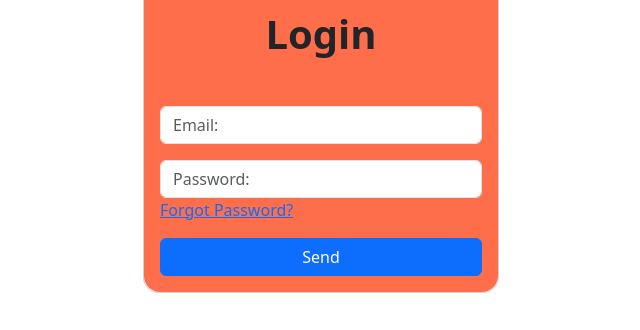
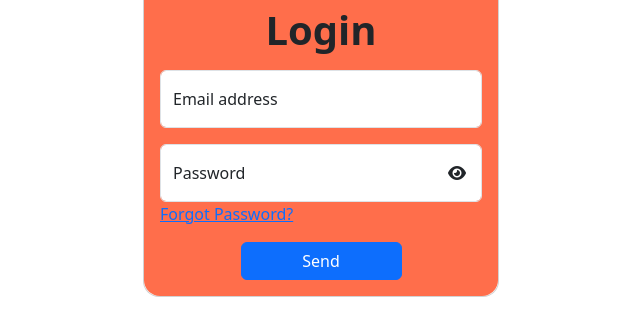
Before and after one commit to Stackdeveloper23/ISSC, a React (Vite) app in the folder frontend/: page /login in a window 1280 px wide. Shown: the part 410-740 px from the top of the page, without its empty margins (319-959 px from the left). Built offline with nearby package versions, Linux system fonts and the light colour scheme.

Commit message:
arreglo detalles

```diff
--- a/frontend/index.html
+++ b/frontend/index.html
@@ -9,6 +9,7 @@
     <link rel="stylesheet" href="https://fonts.googleapis.com/css2?family=Material+Symbols+Outlined:opsz,wght,FILL,GRAD@24,400,0,0" />
     <link rel="preconnect" href="https://fonts.gstatic.com">
     <link href="https://fonts.googleapis.com/css2?family=Montserrat:wght@400;700&display=swap" rel="stylesheet">
+    <link rel="stylesheet" href="https://cdnjs.cloudflare.com/ajax/libs/font-awesome/5.15.4/css/all.min.css"/>
     <title>SCSI</title>
   </head>
   <body>
--- a/frontend/package.json
+++ b/frontend/package.json
@@ -10,6 +10,7 @@
     "preview": "vite preview"
   },
   "dependencies": {
+    "@fortawesome/fontawesome-free": "^6.6.0",
     "@popperjs/core": "^2.11.8",
     "axios": "^1.7.2",
     "bootstrap": "^5.3.3",
--- a/frontend/src/App.jsx
+++ b/frontend/src/App.jsx
@@ -1,10 +1,9 @@
 import 'bootstrap/dist/css/bootstrap.min.css';
 import 'bootstrap/dist/js/bootstrap.bundle.min.js';
-
+import '@fortawesome/fontawesome-free/css/all.min.css';
 //Layouts
 import LayoutLogin from "./layouts/LayoutLogin";
 import LayoutAdmin from "./layouts/LayoutAdmin";
-//import LayoutClient from "./layouts/LayoutWriter";
 
 //public
 import ProtectedRoutes from "./pageauth/ProtectedRoutes";
--- a/frontend/src/components/ButtonTheme.jsx
+++ b/frontend/src/components/ButtonTheme.jsx
@@ -3,12 +3,6 @@ import 'bootstrap/dist/css/bootstrap.min.css';
 import 'bootstrap/dist/js/bootstrap.bundle.min.js';
 
 const ButtonTheme = () => {
-
-        const [isActive, setIsActive] = useState(false);
-
-        const handleButtonClick = () => {
-          setIsActive((prevIsActive) => !prevIsActive);
-        };
 
     const [theme, setTheme] = useState(() => {
         return (
@@ -101,8 +95,7 @@ const ButtonTheme = () => {
         <div className="dropdown position-fixed bottom-0 end-0 mb-3 me-3 bd-mode-toggle">
             {svg()}
             <button
-                className={`btn btn-bd-primary py-2 dropdown-toggle d-flex align-items-center ${isActive ? 'btn-active' : 'btn-opacity'}`}
-                onClick={handleButtonClick}
+                className="btn btn-bd-primary py-2 dropdown-toggle d-flex align-items-center"
                 id="bd-theme"
                 type="button"
                 aria-expanded="false"
@@ -130,7 +123,7 @@ const ButtonTheme = () => {
                     inset: "auto 0px 0px auto",
                     margin: "0px",
                     transform: "translate(0px, -44px)",
-                }} // Aplica los estilos personalizados
+                }}
             >
                 <li>
                     <button
--- a/frontend/src/components/Navbar.jsx
+++ b/frontend/src/components/Navbar.jsx
@@ -4,7 +4,7 @@ import ButtonTheme from "./ButtonTheme";
 
 const Navbar = () => {
     const { getRol, getLogout, getToken } = AuthUser();
-
+    const rol = getRol();
     const logoutUser = () => {
         const token = getToken();
 
@@ -57,7 +57,7 @@ const Navbar = () => {
     return (
         <nav className="navbar navbar-expand-lg border border-dark" style={{ backgroundColor: "#ff6e4b"}}>
             <div className="container-fluid">
-                <Link to="/{getRol}" className="navbar-brand">
+                <Link to={`/${rol}`} className="navbar-brand">
                     <img
                         src="https://www.intraway.com/wp-content/uploads/2023/08/intraway-logo.png"
                         className="navbar-brand"
--- a/frontend/src/pageadmin/SowDetails.jsx
+++ b/frontend/src/pageadmin/SowDetails.jsx
@@ -3,7 +3,6 @@ import { Link, useParams, useNavigate } from "react-router-dom";
 import Config from "../Config";
 import Enum from "../components/Enum";
 import moment from "moment";
-//import moment from "moment";
 
 const SowDetails = () => {
     const { id } = useParams();
@@ -39,7 +38,7 @@ const SowDetails = () => {
     useEffect(() => {
         const getSowById = async () => {
             try {
-                const response = await Config.getsSowsById(id);
+                const response = await Config.getSowById(id);
                 const data = response.data;
                 setFormData(data);
 
--- a/frontend/src/pageadmin/UserCreate.jsx
+++ b/frontend/src/pageadmin/UserCreate.jsx
@@ -13,6 +13,8 @@ const UserCreate = () => {
     const [roles, setRoles] = useState([]);
     const [selectedRoles, setSelectedRoles] = useState("");
     const [errors, setErrors] = useState({});
+    const [passwordVisible, setPasswordVisible] = useState(false);
+
 
     useEffect(() => {
         const fetchRoles = async () => {
@@ -27,6 +29,10 @@ const UserCreate = () => {
 
         fetchRoles();
     }, []);
+
+    const togglePasswordVisibility = () => {
+        setPasswordVisible(!passwordVisible);
+      };
 
     const handleRoleChange = (e) => {
         const value = Array.from(
@@ -147,6 +153,7 @@ const UserCreate = () => {
                                                 {errors.password}
                                             </div>
                                         )}
+
                                 </div>
                                 <div className="col-sm-12 mt-3">
                                     <label htmlFor="name">
--- a/frontend/src/pageadmin/UserUpdate.jsx
+++ b/frontend/src/pageadmin/UserUpdate.jsx
@@ -61,7 +61,7 @@ const UserUpdate = () => {
     <div className="container-fluid">
       <div className="row">
         <Siderbar />
-        <div className="col-sm-11 mt-3 mb-3">
+        <div className="col-sm-10 mt-3 mb-3">
           <div className="card">
             <div className="card-header">
               <div className="container d-flex">
--- a/frontend/src/pageauth/Login.jsx
+++ b/frontend/src/pageauth/Login.jsx
@@ -10,12 +10,21 @@ const Login = () => {
   const [password, setPassword] = useState("");
   const [message, setMessage] = useState("");
   const navigate = useNavigate();
+  const [passwordVisible, setPasswordVisible] = useState(false);
+
+
 
   useEffect(() => {
+
+
     if (getToken()) {
       navigate("/");
     }
   }, []);
+
+  const togglePasswordVisibility = () => {
+    setPasswordVisible(!passwordVisible);
+  };
 
   const submitLogin = async (e) => {
     e.preventDefault();
@@ -56,7 +65,7 @@ const Login = () => {
                   alt="logo"
                 />
               </div>
-              <h1 className="text-center fw-bolder mb-5">Login</h1>
+              <h1 className="text-center fw-bolder mb-3">Login</h1>
               {message && (
                 <div className="text-center text-wrap alert alert-danger">
                   <span className="material-symbols-outlined">error</span>
@@ -64,7 +73,9 @@ const Login = () => {
                 </div>
               )}
               <form onSubmit={submitLogin}>
+                <div className="form-floating">
                 <input
+                  id="floatingInput1"
                   type="email"
                   className="form-control mt-3"
                   placeholder="Email:"
@@ -72,20 +83,36 @@ const Login = () => {
                   onChange={(e) => setEmail(e.target.value)}
                   required
                 />
-
+                <label htmlFor="floatingInput1">Email address</label>
+                </div>
+                <div className="form-floating position-relative">
                 <input
-                  type="password"
+                  id="floatingInput"
+                  type={passwordVisible ? 'text' : 'password'}
                   className="form-control mt-3"
-                  placeholder="Password:"
+                  placeholder="Password"
                   value={password}
                   onChange={(e) => setPassword(e.target.value)}
                   required
                 />
+                <label htmlFor="floatingInput">Password</label>
+
+                <span
+        id="togglePassword"
+        className="position-absolute top-50 end-0 translate-middle-y me-3"
+        style={{ cursor: 'pointer' }}
+        onClick={togglePasswordVisibility}
+      >
+        <i className={passwordVisible ? 'fas fa-eye-slash' : 'fas fa-eye'}></i>
+      </span>
+                </div>
                 <Link to="/reset-password">Forgot Password?</Link>
-                <button type="submit" className="btn btn-primary w-100 mt-3">
+                <div className="w-100 d-flex justify-content-center">
+                <button type="submit" className="btn btn-primary w-50 mt-3">
                   {" "}
                   Send
                 </button>
+                </div>
               </form>
             </div>
           </div>
```
Also changed, not shown: 1 other file (tests, documents, lock files or other folders).
